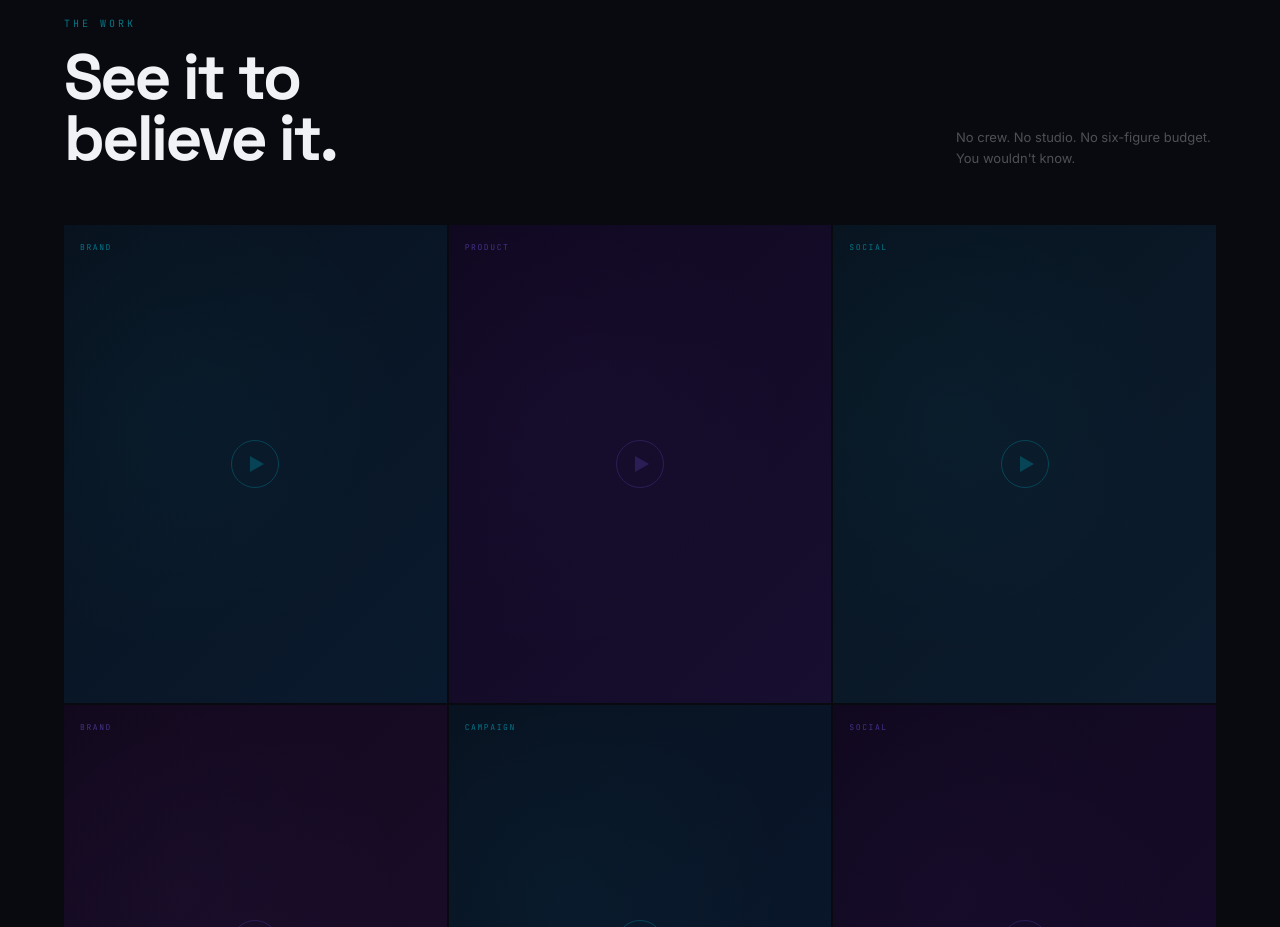
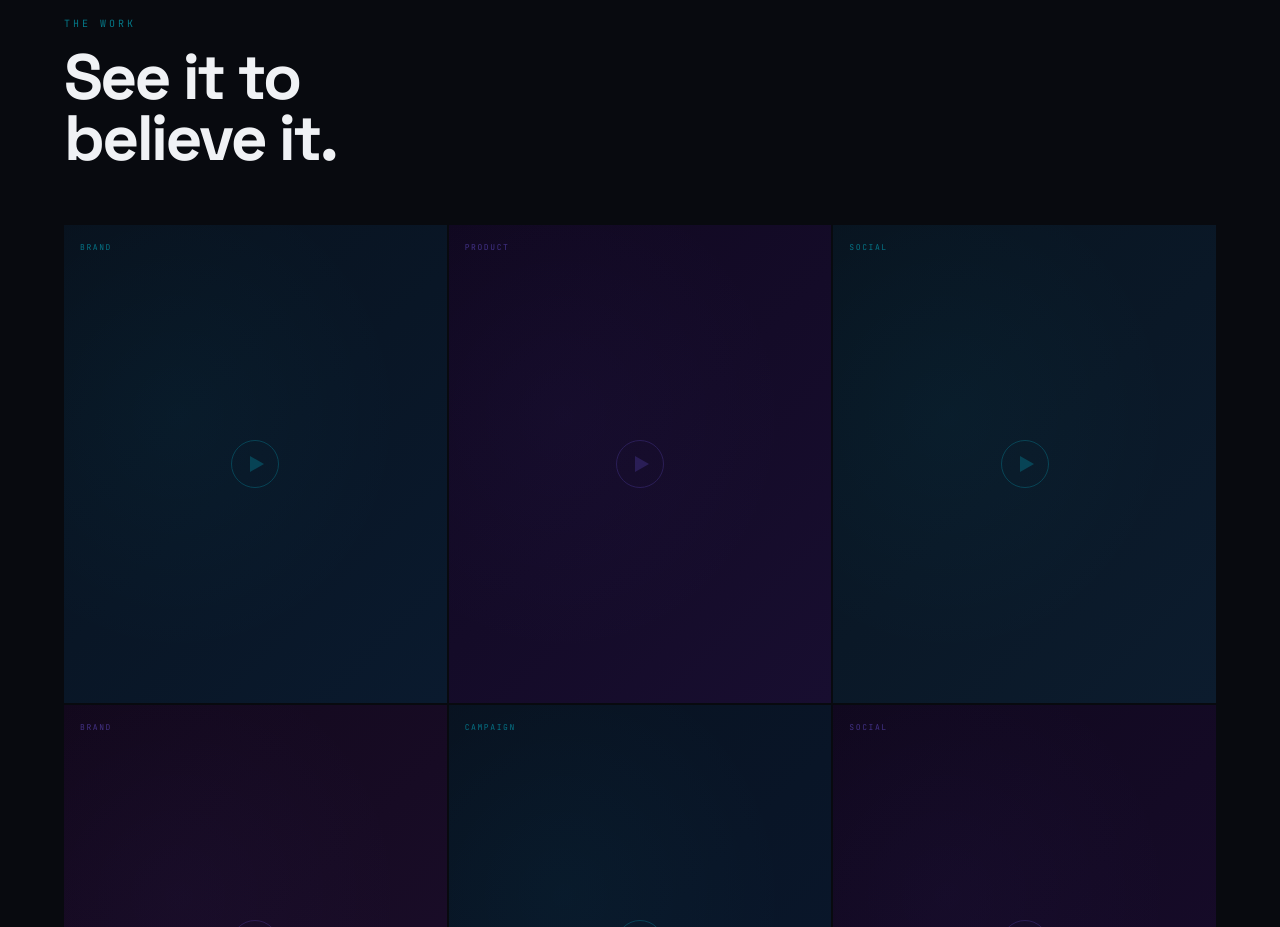
Before and after one commit to ericlu07/luskiai, a Next.js app: page / in a window 1280 px wide. Shown: the part 880-1807 px from the top of the page. Built offline with nearby package versions, Linux system fonts and the light colour scheme.

Commit message:
Remove subtext from portfolio section

```diff
--- a/src/components/sections/Portfolio.tsx
+++ b/src/components/sections/Portfolio.tsx
@@ -48,18 +48,6 @@ export function Portfolio() {
             </h2>
           </motion.div>
 
-          <motion.p
-            initial={{ opacity: 0 }}
-            animate={inView ? { opacity: 1 } : {}}
-            transition={{ duration: 0.7, ease, delay: 0.2 }}
-            style={{
-              fontFamily: 'var(--font-inter), sans-serif',
-              fontSize: 13, color: 'rgba(240,242,245,0.3)',
-              maxWidth: 260, margin: 0, lineHeight: 1.6,
-            }}
-          >
-            No crew. No studio. No six-figure budget. You wouldn&apos;t know.
-          </motion.p>
         </div>
 
         <div className="portfolio-grid" style={{ display: 'grid', gridTemplateColumns: 'repeat(3, 1fr)', gap: 2 }}>
```
